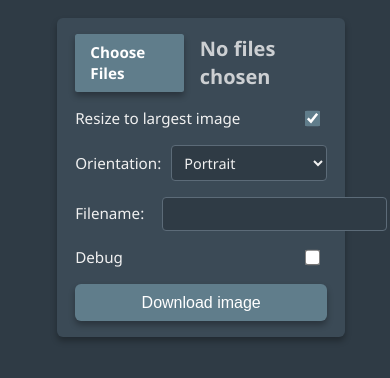
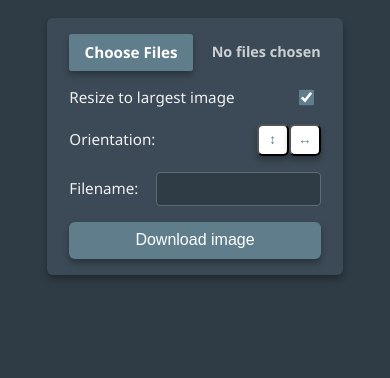
Before and after one commit to samliburd/imagejoin, a website built with webpack: page index.html in a window 390 px wide. Shown: the part 80-458 px from the top of the page. Built offline with nearby package versions, Linux system fonts and the light colour scheme.

Commit message:
updated layout

```diff
--- a/css/style.scss
+++ b/css/style.scss
@@ -99,19 +99,24 @@ main {
   justify-content: space-between;
   gap: 1rem;
   cursor: pointer;
-}
 
   .file-btn {
     @include button-styles;
     padding: 0.5em 1em;
     border-radius: 2.5px;
     font-weight: bold;
+    flex-shrink: 0;
   }
 
   .file-label {
     font-size: 0.9rem;
     color: $text-color;
     opacity: 0.8;
+    white-space: nowrap;
+    overflow: hidden;
+    text-overflow: ellipsis;
+    min-width: 0;
+  }
 }
 
 .checkboxContainer {
@@ -133,11 +138,13 @@ input[type='checkbox'] {
   .label-text {
     width: auto;
     margin-right: 10px;
-    white-space: nowrap; // Prevents the label from wrapping on narrow screens
+    white-space: nowrap;
   }
 
   input {
     flex-grow: 1;
+    min-width: 0; // Essential for preventing flex blowout
+    box-sizing: border-box; // <--- This is the crucial fix
     background-color: $primary-bg;
     color: $text-color;
     border: 1px solid $accent;
@@ -163,8 +170,24 @@ input[type='checkbox'] {
     margin-right: 10px;
     white-space: nowrap; // Keeps the label on one line
   }
-
+  #orientationButtons {
+    display: flex;
+    justify-content: flex-end;
+    width: 100%;
+    .orientationButton {
+      @include button-styles;
+      height: 2rem;
+      width: 2rem;
+      background-color: white;
+      color: $button-bg;
+      &:hover {
+        color: white;
+        background-color: $button-bg;
+      }
+    }
+  }
   #orientationDropdown {
+    display: none;
     flex-grow: 1; // Allows it to fill remaining space like your text input
     background-color: $primary-bg;
     color: $text-color;
@@ -348,15 +371,30 @@ button {
   #title {
     margin-top: 0;
   }
-
+  main {
+    display: flex;
+    flex-direction: column;
+    align-items: center;
+  }
+  .controls {
+    flex-direction: column;
+    align-items: center;
+  }
   #controlContainer {
     width: $control-width;
     min-width: $control-width;
     align-content: space-around;
-    padding: 1rem 0.25rem;
+    padding: 1rem 0.5rem;
 
     > * {
       width: 90%;
+    }
+
+    .filenameInput {
+      width: 90%;
+      input {
+        width: auto;
+      }
     }
   }
 
--- a/index.html
+++ b/index.html
@@ -116,6 +116,14 @@
 
           <div class="dropdownContainer">
             <label for="orientationDropdown">Orientation:</label>
+            <div id="orientationButtons">
+              <button class="orientationButton" id="portraitButton">
+                &#8597;
+              </button>
+              <button class="orientationButton" id="landscapeButton">
+                &#8596;
+              </button>
+            </div>
             <select name="orientationDropdown" id="orientationDropdown">
               <option value="portrait">Portrait</option>
               <option value="landscape">Landscape</option>
--- a/js/app.js
+++ b/js/app.js
@@ -15,18 +15,37 @@ const downloadButton = document.getElementById('download');
 const imageListContainer = document.getElementById('imageListContainer');
 const imageList = document.getElementById('imageList');
 const helpText = document.getElementById('helpText');
+const orientationButtons = document.querySelectorAll('.orientationButton');
+const fileLabel = document.getElementById('fileLabel');
+let currentOrientation = 'portrait';
 
+// 1. Define the function FIRST
+const changeOrientation = (event) => {
+  event.preventDefault();
+  if (event.target.id === 'portraitButton') {
+    currentOrientation = 'portrait';
+  } else if (event.target.id === 'landscapeButton') {
+    currentOrientation = 'landscape';
+  }
+
+  drawToCanvas();
+};
+
+// 2. THEN attach the listeners
+orientationButtons.forEach((child) => {
+  child.addEventListener('click', changeOrientation);
+});
 // Constants
 const TEST_IMAGES = [
   'testimg/1.jpg',
   'testimg/2.png',
   'testimg/rect.png',
-  // "testimg/rect2.png",
-  // 'testimg/triangle.png',
+  'testimg/rect2.png',
+  'testimg/triangle.png',
 ];
 const mediaQuery = window.matchMedia('(max-width: 600px)');
 
-// debugContainer.style.display = 'block';
+debugContainer.hidden = true;
 
 // state vars
 let loadedImages = [];
@@ -94,6 +113,8 @@ const loadAndDrawImages = async (files) => {
     imageList.innerHTML = '';
 
     loadedImages = await Promise.all(Array.from(files).map(loadImageFromFile));
+    fileLabel.innerText = `${loadedImages.length} images selected`;
+    console.log(loadedImages.length);
 
     if (loadedImages.length > 0) {
       createImageThumbnails();
@@ -286,7 +307,7 @@ const drawToCanvas = () => {
 
   showCanvasContainer();
 
-  const isPortrait = orientation.value === 'portrait';
+  const isPortrait = currentOrientation === 'portrait';
 
   if (isPortrait) {
     // Stack vertically based on a unified width
```
Lines whose indentation alone changed are shown as unchanged.
